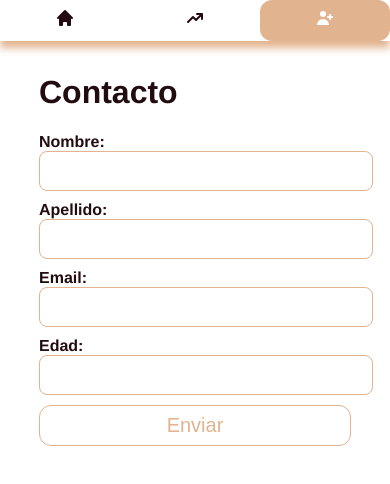
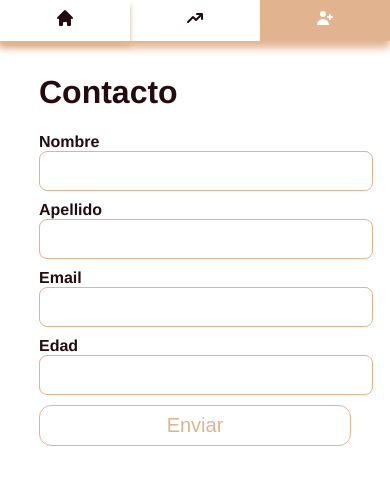
Before and after one commit to tjor75/tp-directorio-de-persona, a React (Vite) app: page /contacto in a window 390 px wide. Shown: the top 484 px of the page. Built offline with nearby package versions, Linux system fonts and the light colour scheme.

Commit message:
Hacer ContactoPage

```diff
--- a/src/App.css
+++ b/src/App.css
@@ -11,15 +11,13 @@ a {
     color: var(--text-color);
     text-decoration: none;
 }
-button, nav a, .card {
+button, .card {
     padding: 8px 10px;
     border-radius: 12px;
 }
-button, nav a {
+button {
     color: var(--text-color);
     font-size: 20px;
-}
-button {
     width: 100%;
     border: solid 1px var(--primary-color);
     cursor: pointer;
--- a/src/components/ListaPersonas/ListaPersonas.css
+++ b/src/components/ListaPersonas/ListaPersonas.css
@@ -9,13 +9,13 @@
     box-sizing: border-box;
 }
 
-/*@media only screen and (max-width: 768px) {
+@media only screen and (max-width: 768px) {
     .lista-personas a {
-        49%;
+        width: 49%;
     }
 }
 @media only screen and (max-width: 600px) {
-    .lista-personas {
-        100%;
+    .lista-personas a {
+        width: 100%;
     }
-} */
+}
--- a/src/components/Navbar/Navbar.css
+++ b/src/components/Navbar/Navbar.css
@@ -11,6 +11,12 @@ nav {
     border-radius: 12px;
     box-shadow: 0 7px 8px #E1B38E;
     width: fit-content;
+}
+nav a {
+    color: var(--text-color);
+    font-size: 20px;
+    padding: 8px 10px;
+    border-radius: 12px;
 }
 
 @media only screen and (max-width: 600px) {
--- a/src/components/UI/BigPersonaCard/index.jsx
+++ b/src/components/UI/BigPersonaCard/index.jsx
@@ -1,13 +1,10 @@
-import { Link } from "react-router-dom";
-
 function BigPersonaCard({ persona }) {
     return (
-        <Link to={"/persona/" + persona.id} className="card persona-card secondary-outline">
-            <div>
-                <h2>{persona.nombre}</h2>
-                <p>{persona.edad}</p>
-            </div>
-        </Link>
+        <div className="card persona-card secondary-outline">
+            <h2>{persona.apellido}, {persona.nombre}</h2>
+            <p>{persona.edad}</p>
+            <p>{persona.email}</p>
+        </div>
     )
 }
 
--- a/src/pages/ContactoPage/index.jsx
+++ b/src/pages/ContactoPage/index.jsx
@@ -76,33 +76,33 @@ function ContactoPage() {
     };
 
     return (
-        <div>
+        <>
             <h1>Contacto</h1>
             <form onSubmit={handleSubmit}>
                 <div>
-                    <label>Nombre:</label>
+                    <label>Nombre</label>
                     <input type="text" name="nombre" value={nombre} onChange={handleNombre} />
                     {errors.nombre && <p style={{ color: 'red' }}>{errors.nombre}</p>}
                 </div>
                 <div>
-                    <label>Apellido:</label>
+                    <label>Apellido</label>
                     <input type="text" name="apellido" value={apellido} onChange={handleApellido} />
                     {errors.apellido && <p style={{ color: 'red' }}>{errors.apellido}</p>}
                 </div>
                 <div>
-                    <label>Email:</label>
+                    <label>Email</label>
                     <input type="email" name="email" value={email} onChange={handleEmail} />
                     {errors.email && <p style={{ color: 'red' }}>{errors.email}</p>}
                 </div>
                 <div>
-                    <label>Edad:</label>
+                    <label>Edad</label>
                     <input type="number" name="edad" value={edad} onChange={handleEdad} />
                     {errors.edad && <p style={{ color: 'red' }}>{errors.edad}</p>}
                 </div>
                 <button className="primary-outline" type="submit">Enviar</button>
             </form>
             {exito && <p style={{ color: "green" }}>A&ntilde;adido</p>}
-        </div>
+        </>
     );
 }
 
--- a/src/pages/PersonaPage/index.jsx
+++ b/src/pages/PersonaPage/index.jsx
@@ -1,15 +1,14 @@
-import { useState } from "react";
+import { useContext, useState } from "react";
 import { useParams } from "react-router-dom";
+import { GlobalContext } from "../../context/GlobalContext";
 import BigPersonaCard from "../../components/UI/BigPersonaCard";
 import NoEncontradoPage from "../NoEncontradoPage";
 
+
 function PersonaPage() {
+    const { personas } = useContext(GlobalContext);
     const { personaId } = useParams();
-    const [persona, setPersona] = useState(null);
-
-    const getPersona = () => {
-
-    }
+    const [persona] = useState(personas.find(p => p.id === parseInt(personaId)));
 
     return (
         <>
```
Also changed, not shown: src/services/personaService.js (deleted).
